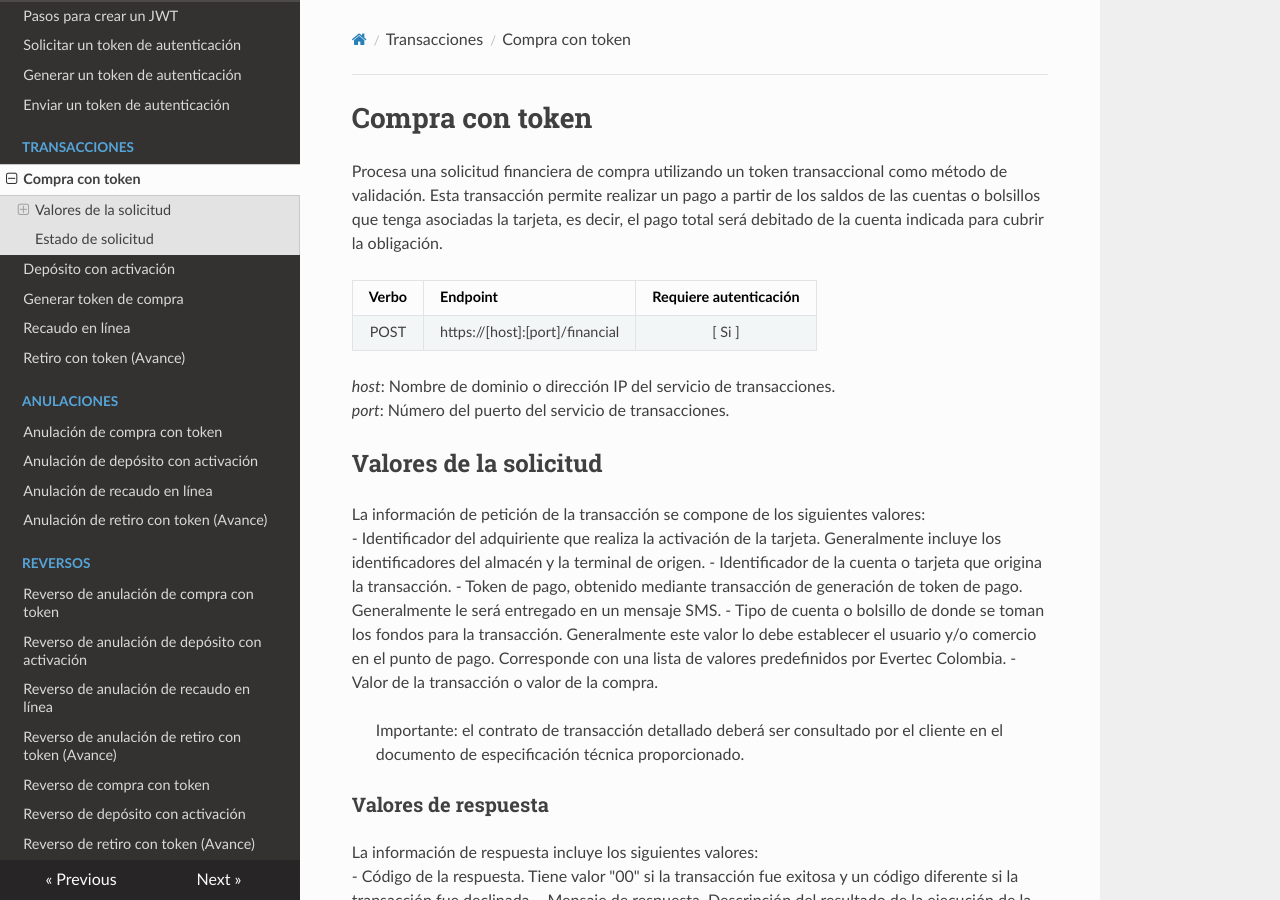
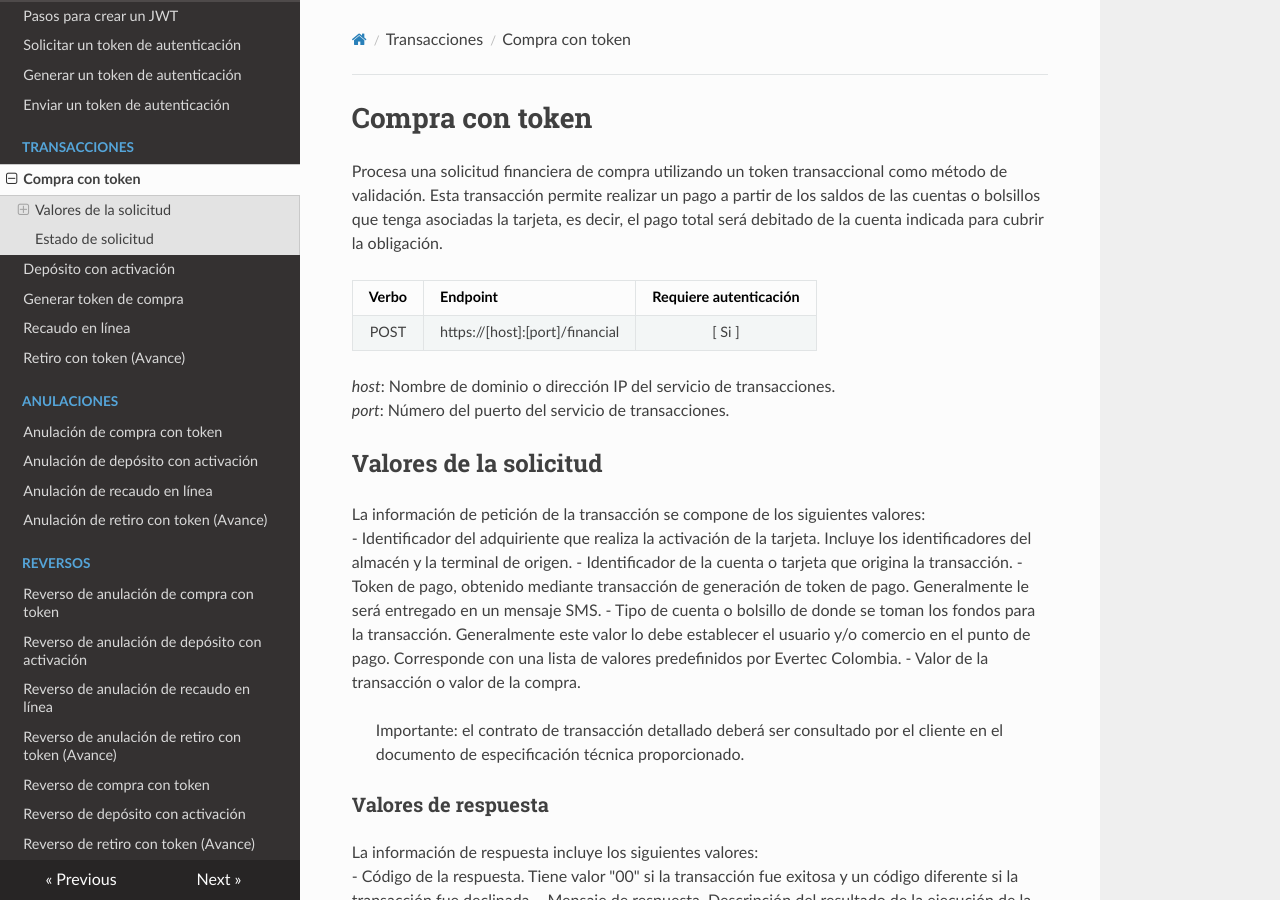
Before and after one commit to Picasso-api/Evertec-API, an MkDocs documentation site: the page built from docs/payment-token.md, in a window 1280 px wide and 900 px high. Built offline with MkDocs 1.6.1, drawn with Linux system fonts in a browser that asks for light colours; nearby versions of some CDN libraries.

Commit message:
Update payment-token.md

```diff
--- a/docs/payment-token.md
+++ b/docs/payment-token.md
@@ -12,7 +12,7 @@ Procesa una solicitud financiera de compra utilizando un token transaccional com
 ## Valores de la solicitud
 
 La información de petición de la transacción se compone de los siguientes valores:
-- Identificador del adquiriente que realiza la activación de la tarjeta. Generalmente incluye los identificadores del almacén y la terminal de origen.
+- Identificador del adquiriente que realiza la activación de la tarjeta. Incluye los identificadores del almacén y la terminal de origen.
 - Identificador de la cuenta o tarjeta que origina la transacción.
 - Token de pago, obtenido mediante transacción de generación de token de pago. Generalmente le será entregado en un mensaje SMS.
 - Tipo de cuenta o bolsillo de donde se toman los fondos para la transacción. Generalmente este valor lo debe establecer el usuario y/o comercio en el punto de pago. Corresponde con una lista de valores predefinidos por Evertec Colombia.
```
